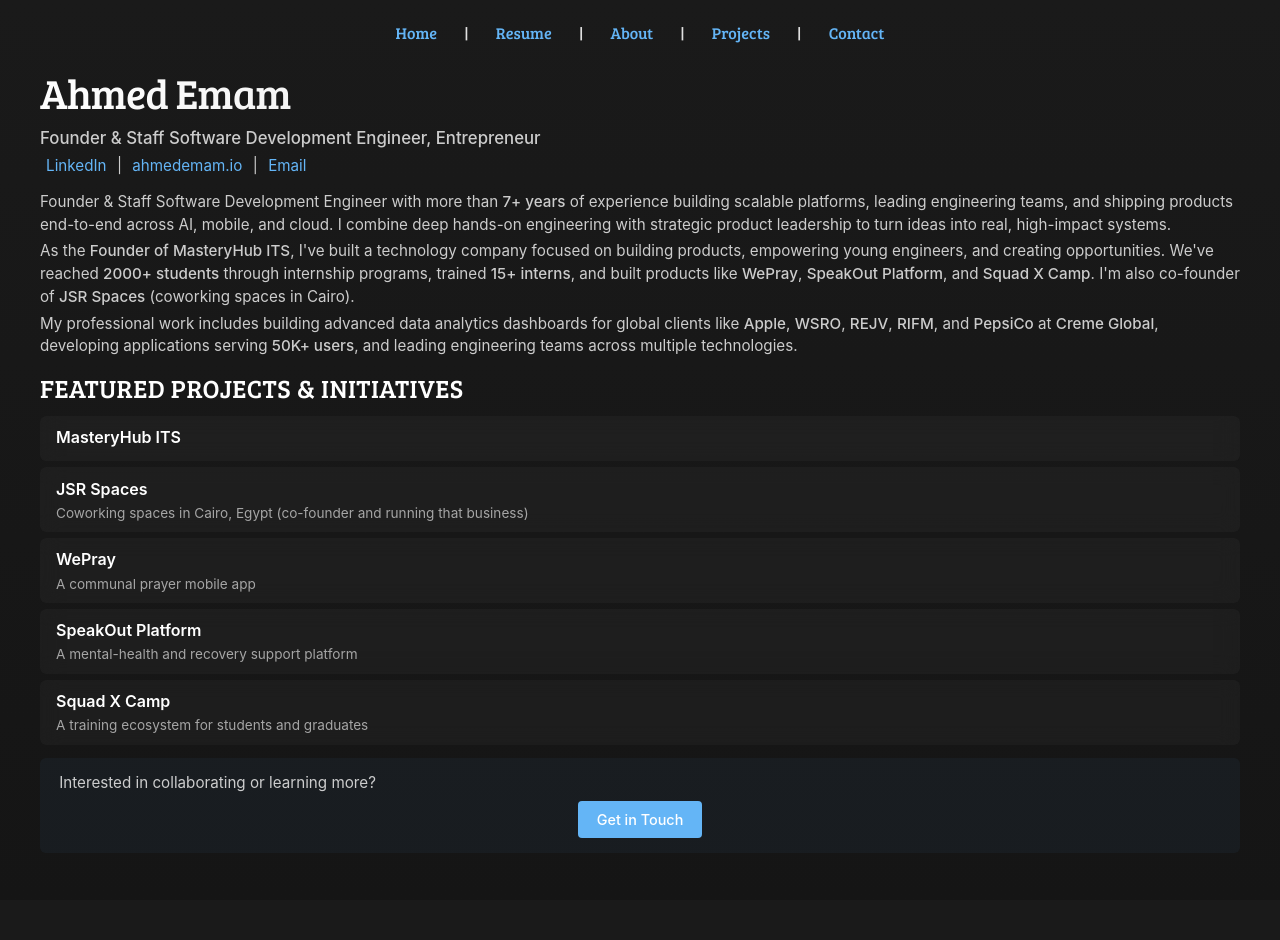
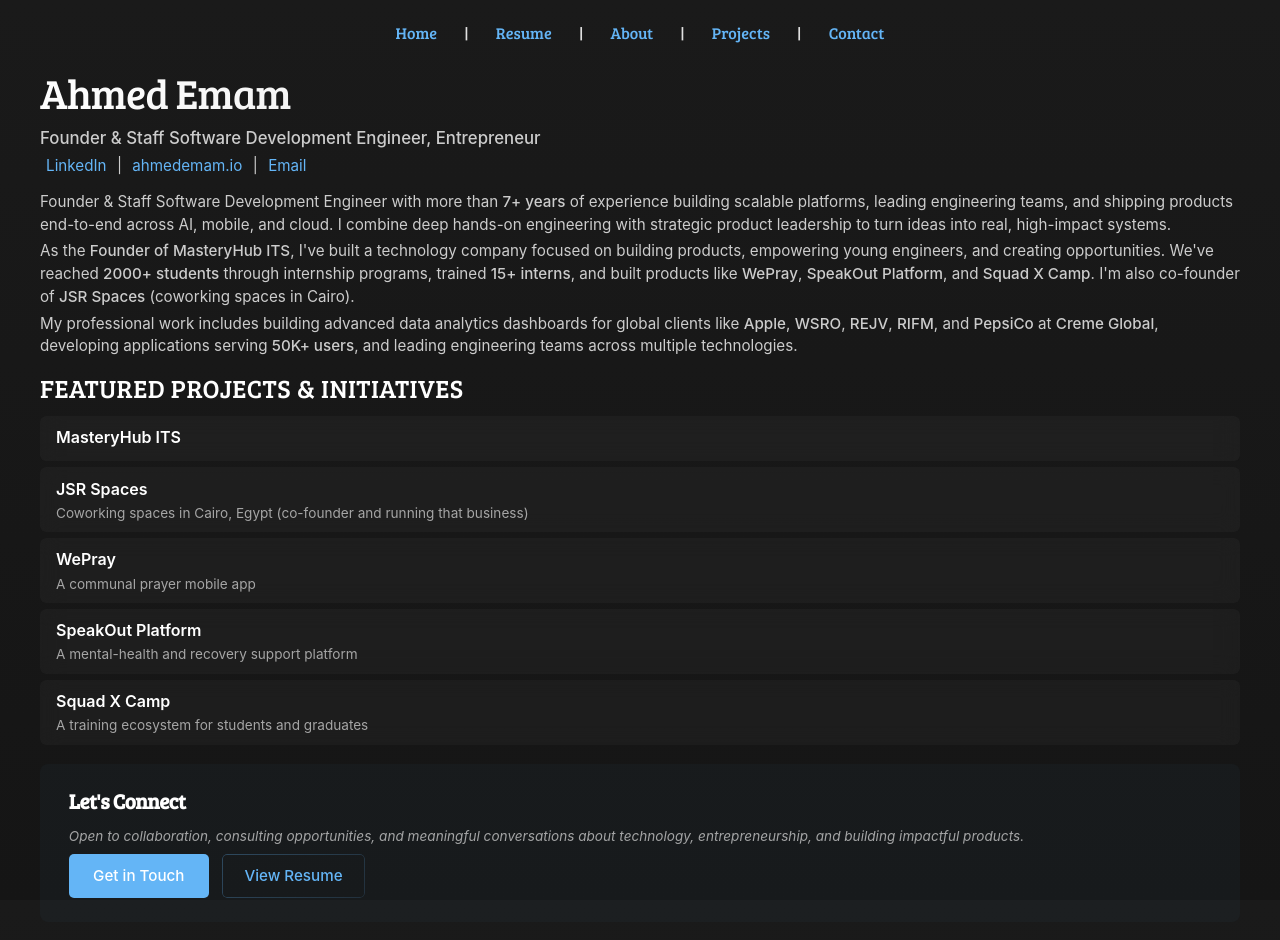
Before and after one commit to ahmedemam/ahmedemam.github.io, a Jekyll site: the page built from index.html, in a window 1280 px wide. Built offline with Jekyll 4.4.1, drawn with Linux system fonts in a browser that asks for light colours; before the commit the page ends 900 px from its top, so only the background shows below that.

Commit message:
Redesign CTA section for professional appearance
- Add professional heading 'Let's Connect'
- Include descriptive text about collaboration opportunities
- Add two action buttons: primary (Get in Touch) and secondary (View Resume)
- Use left-aligned layout for better readability
- Add subtle hover effects and smooth transitions
- Make responsive for mobile devices
- Professional color scheme with gradient border on secondary button

```diff
--- a/assets/css/style.scss
+++ b/assets/css/style.scss
@@ -648,44 +648,136 @@ h4 {
 }
 
 .cta-section {
-  margin: 0.8em 0 0.3em 0;
-  padding: 0.9em 1.2em;
-  text-align: center;
-  background: rgba(100, 181, 246, 0.05);
-  border-radius: 6px;
+  margin: 1.2em 0 0.5em 0;
+  padding: 0;
+  transition: all 0.8s ease;
+}
+
+.cta-content {
+  padding: 1.5em 1.8em;
+  background: rgba(100, 181, 246, 0.03);
+  border-radius: 8px;
+  text-align: left;
   transition: all 0.8s ease;
 
   &:hover {
-    background: rgba(100, 181, 246, 0.08);
+    background: rgba(100, 181, 246, 0.05);
+  }
 }
 
-  p {
-    margin: 0 0 0.4em 0;
-    font-size: 0.95em;
-    color: rgba(224, 224, 224, 0.9);
+.cta-title {
+  font-size: 1.3em;
+  font-weight: 600;
+  color: $heading-color;
+  margin: 0 0 0.5em 0;
+  font-family: $heading-font;
 }
 
-  .cta-button {
+.cta-description {
+  font-size: 0.95em;
+  color: rgba(224, 224, 224, 0.85);
+  line-height: 1.6;
+  margin: 0 0 1em 0;
+  max-width: 100%;
+}
+
+.cta-actions {
+  display: flex;
+  gap: 0.8em;
+  flex-wrap: wrap;
+  align-items: center;
+}
+
+.cta-button-primary {
   display: inline-block;
-    padding: 0.5em 1.3em;
+  padding: 0.65em 1.5em;
   background: $link-color;
   color: #ffffff;
   text-decoration: none;
-    border-radius: 4px;
+  border-radius: 5px;
   font-weight: 500;
-    font-size: 0.9em;
+  font-size: 0.95em;
   transition: all 0.8s ease;
+  text-align: center;
+  min-width: 140px;
 
   &:hover {
     background: #7ec3f6;
     transform: translateY(-2px);
-      box-shadow: 0 4px 12px rgba(100, 181, 246, 0.3);
+    box-shadow: 0 6px 16px rgba(100, 181, 246, 0.35);
   }
 
   &:focus {
     outline: 2px solid $link-color;
     outline-offset: 2px;
   }
+}
+
+.cta-button-secondary {
+  display: inline-block;
+  padding: 0.65em 1.5em;
+  background: transparent;
+  color: $link-color;
+  text-decoration: none;
+  border-radius: 5px;
+  font-weight: 500;
+  font-size: 0.95em;
+  transition: all 0.8s ease;
+  text-align: center;
+  min-width: 140px;
+  position: relative;
+
+  &::before {
+    content: '';
+    position: absolute;
+    inset: 0;
+    border-radius: 5px;
+    padding: 1px;
+    background: linear-gradient(135deg, $link-color, rgba(100, 181, 246, 0.5));
+    -webkit-mask: linear-gradient(#fff 0 0) content-box, linear-gradient(#fff 0 0);
+    -webkit-mask-composite: xor;
+    mask-composite: exclude;
+    opacity: 0.3;
+    transition: opacity 0.8s ease;
+  }
+
+  &:hover {
+    color: #7ec3f6;
+    transform: translateY(-2px);
+
+    &::before {
+      opacity: 0.6;
+    }
+  }
+
+  &:focus {
+    outline: 2px solid $link-color;
+    outline-offset: 2px;
+  }
+}
+
+@media (max-width: 768px) {
+  .cta-content {
+    padding: 1.2em 1.4em;
+  }
+
+  .cta-title {
+    font-size: 1.15em;
+  }
+
+  .cta-description {
+    font-size: 0.9em;
+  }
+
+  .cta-actions {
+    flex-direction: column;
+    gap: 0.6em;
+  }
+
+  .cta-button-primary,
+  .cta-button-secondary {
+    width: 100%;
+    min-width: auto;
   }
 }
 
--- a/index.html
+++ b/index.html
@@ -53,6 +53,12 @@ title: "Ahmed Emam."
 </ul>
 
 <div class="cta-section">
-  <p>Interested in collaborating or learning more?</p>
-  <a href="/contact/" class="cta-button">Get in Touch</a>
+  <div class="cta-content">
+    <h3 class="cta-title">Let's Connect</h3>
+    <p class="cta-description">Open to collaboration, consulting opportunities, and meaningful conversations about technology, entrepreneurship, and building impactful products.</p>
+    <div class="cta-actions">
+      <a href="/contact/" class="cta-button-primary">Get in Touch</a>
+      <a href="/resume/" class="cta-button-secondary">View Resume</a>
+    </div>
+  </div>
 </div>
```
Lines whose indentation alone changed are shown as unchanged.
